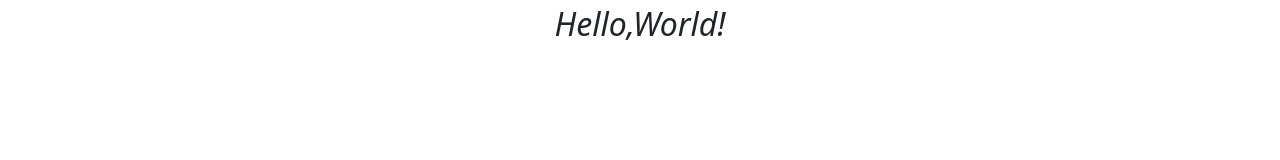
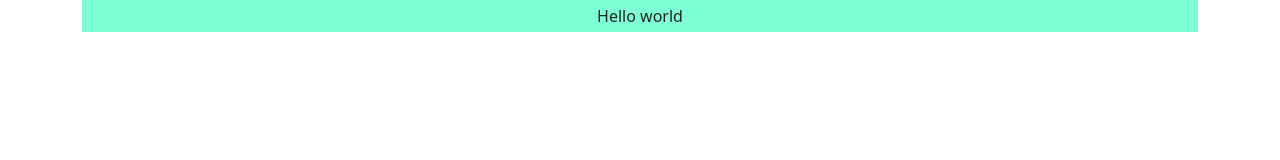
Before and after one commit to MuhammadAmmarAtique/Bootstrap, a plain HTML site: page index.html in a window 1280 px wide. Drawn offline with nearby package versions, Linux system fonts and the light colour scheme.

Commit message:
Leaned utility classes

```diff
--- a/index.html
+++ b/index.html
@@ -72,22 +72,33 @@
 
 <!-- 4. Text Related classes -->
 
-<div class="container-fluid">
+<!-- <div class="container-fluid">
 
   <div class="row">
        <div class="col-12">
 
-        <!-- <p class="text-lg-center text-start  text-capitalize">hello,World!</p> -->
-        <!-- <p class="fs-5">Hello,World!</p> -->
+        <p class="text-lg-center text-start  text-capitalize">hello,World!</p>
+        <p class="fs-5">Hello,World!</p>
         <p class="text-center fs-2 fw-lighter fst-italic ">Hello,World!</p>
 
       </div>
+  </div>
+</div> -->
+
+<!-- 5.Utility classes (padding & margin) -->
+
+ <div class="container">
+  <div class="row">
+    <div class="col">
+      <p class="text-center py-1" style="background-color: aquamarine;">Hello world</p>
+    </div>
+  </div>
+ </div>
 
 
-  </div>
 
 
-</div>
+
 
 
 
```
Also changed, not shown: imgs/5. Margin and Padding classes.png (added), imgs/5.(b) Sizing for margin and padding .png (added).
